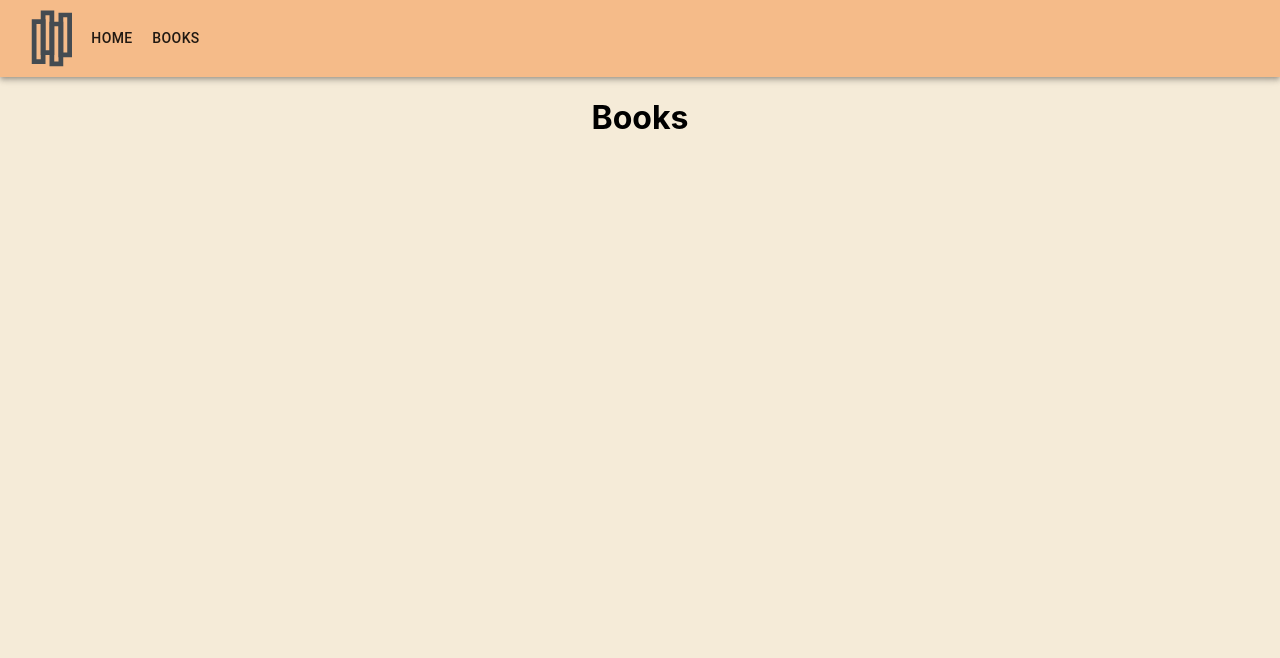
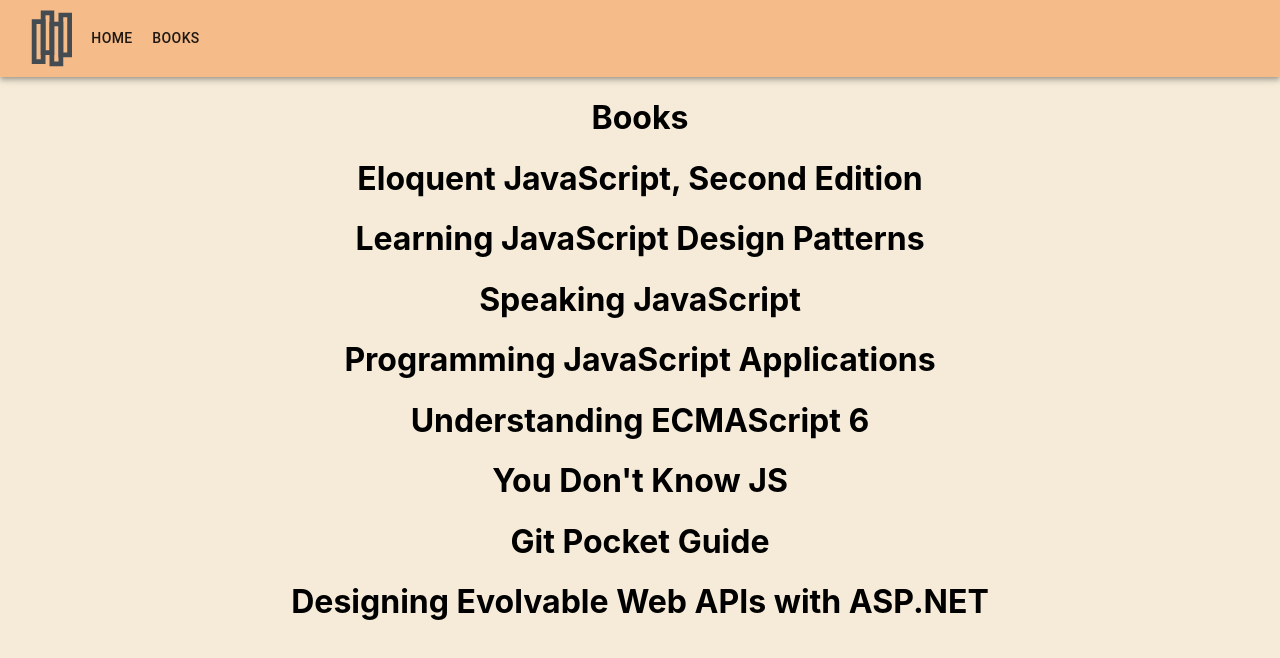
Before and after one commit to alopezbelles/orbys-frontend, a React (Create React App) app: page /books in a window 1280 px wide. Shown: the top 658 px of the page. Built offline with nearby package versions, Linux system fonts and the light colour scheme.

Commit message:
create page books with books´list

```diff
--- /dev/null
+++ b/src/Components/BookTitles/BookList.jsx
@@ -0,0 +1,19 @@
+
+import React from 'react';
+
+const data = require('../../assets/books.json');
+
+const BookTitles = () => {
+  return (
+    <div>
+      {data.map(item => (
+        <div key={item.title}>
+          <h1>{item.title}</h1>
+          {/* <p>{item.descripcion}</p> */}
+        </div>
+      ))}
+    </div>
+  );
+};
+
+export default BookTitles;
--- a/src/Components/Header/Header.css
+++ b/src/Components/Header/Header.css
@@ -1,8 +1,16 @@
+
+/* Goofle fonts: */
+@import url('https://fonts.googleapis.com/css2?family=Oswald&display=swap');
+
 
 .toolbarDesign{
     background-color: #F5BB89;
+    font-family: 'Oswald', sans-serif;
+
 }
 
 .logoNavbar{
     color: black;
+        font-family: 'Oswald', sans-serif;
+
 }
--- a/src/Components/Header/Header.jsx
+++ b/src/Components/Header/Header.jsx
@@ -1,5 +1,6 @@
 import React from "react";
 import "./Header.css";
+import { useNavigate } from "react-router-dom";
 
 import { AppBar, Toolbar, Typography, Button } from '@material-ui/core';
 import logoNavbar from '../../assets/logo.navbar.png';
@@ -7,6 +8,8 @@ import logoNavbar from '../../assets/logo.navbar.png';
 
 
 const Header = () => {
+  const navigate = useNavigate();
+
   return (
     <AppBar position="static">
     <Toolbar className="toolbarDesign">
@@ -15,8 +18,8 @@ const Header = () => {
     {/* <Typography className="logoNavbar" variant="h6" style={{ flexGrow: 1 }}>
       BOOK-ZONE
     </Typography> */}
-    <Button>Home</Button>
-    <Button >Books</Button>
+    <Button onClick={()=>navigate("/")}>Home</Button>
+    <Button onClick={()=>navigate("/books")}>Books</Button>
   </Toolbar>
 </AppBar>
 
--- a/src/Containers/Books/Books.jsx
+++ b/src/Containers/Books/Books.jsx
@@ -1,10 +1,13 @@
 import React from "react";
 import "./Books.css";
+
+import BookTitles from "../../Components/BookTitles/BookList";
 
 const Books = () => {
   return (
     <div>
       <h1>Books</h1>
+      <BookTitles />
     </div>
   );
 };
--- a/src/Containers/Home/Home.css
+++ b/src/Containers/Home/Home.css
@@ -37,7 +37,7 @@
 }
 
 .vectorDesign{
-    width: 20%;
+    max-width: 15%;
     margin-bottom: 20px;
 }
 
--- a/src/Containers/Home/Home.jsx
+++ b/src/Containers/Home/Home.jsx
@@ -1,5 +1,6 @@
 import React from "react";
 import "./Home.css";
+import { useNavigate } from "react-router-dom";
 
 import logo from "../../assets/logo.png";
 import vector1 from "../../assets/vector1.png";
@@ -9,8 +10,13 @@ import vector4 from "../../assets/vector4.png";
 import Button from "../../../src/Components/Button/Button";
 import { Container, Box } from "@material-ui/core";
 
+
 const Home = () => {
+
+  const navigate = useNavigate();
+
   return (
+
     <Box width="100%" className="boxHome">
       {/* <h1>Home</h1> */}
 
@@ -32,9 +38,9 @@ const Home = () => {
           <img className="vectorDesign" src={vector4} alt="vector"></img>
         </div>
       </div>
-      <div className="buttonContainer">
+      <div onClick={()=>navigate("/books")} className="buttonContainer">
         <h2 className="tittleStyle">¿Whant to see our books?</h2>
-        <Button text="Click me!"></Button>
+        <Button  text="Click me!" ></Button>
       </div>
     </Box>
   );
--- a/src/assets/books.json
+++ b/src/assets/books.json
@@ -1,5 +1,4 @@
-{
-  "books": [
+[
     {
       "isbn": "9781593275846",
       "title": "Eloquent JavaScript, Second Edition",
@@ -97,4 +96,3 @@
       "category": "Suspense"
     }
   ]
-}
```
Also changed, not shown: src/Components/BookTitles/BookList.css (added), src/Components/BookTitles/BookTitles.css (deleted), src/Components/BookTitles/BookTitles.jsx (deleted).
